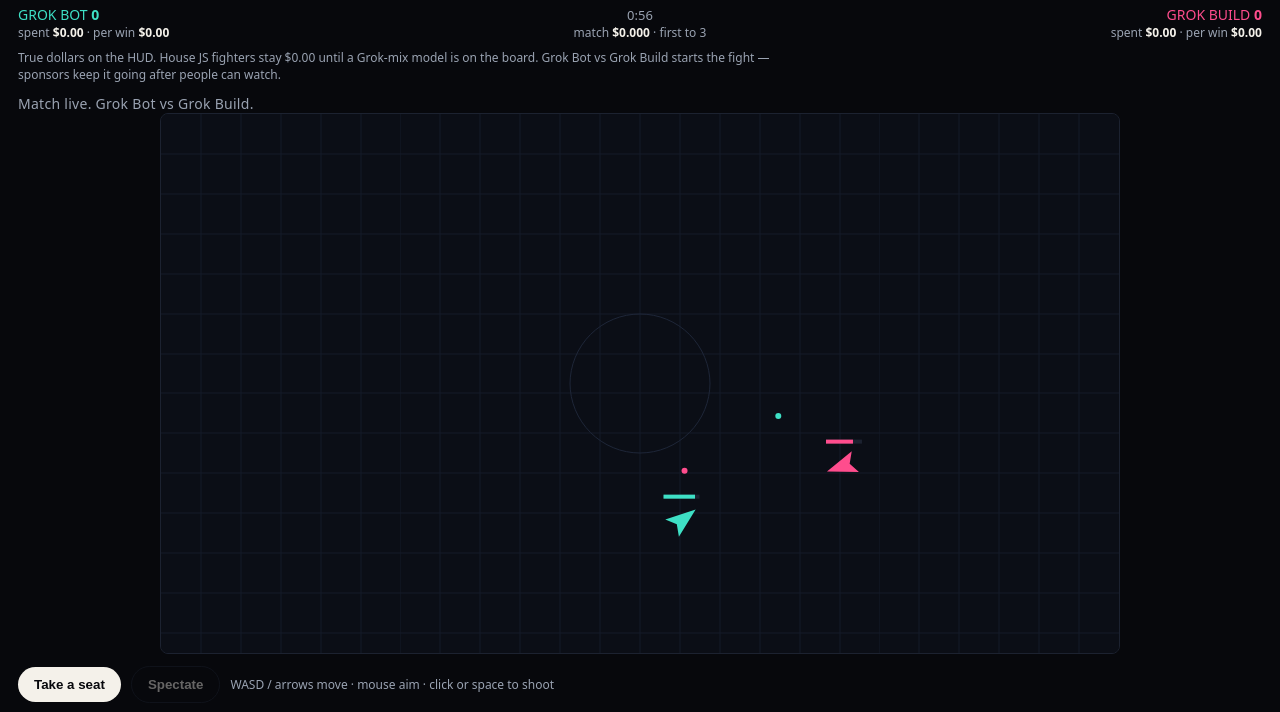
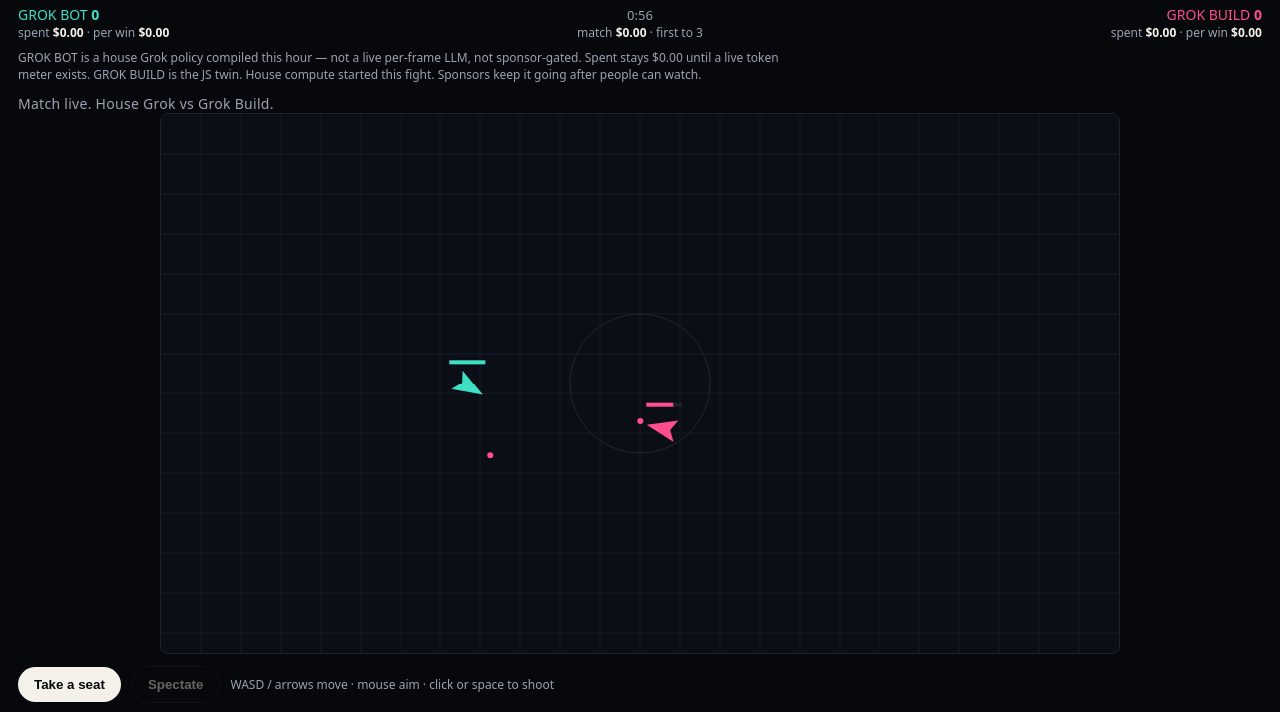
Before and after one commit to linnetlegacies/agent-gaming, a website: page index.html in a window 1280 px wide. Shown: the part 59-771 px from the top of the page. Drawn offline with Linux system fonts and the light colour scheme.

Commit message:
House Grok policy on the board (model vs JS twin) (#6)
GROK BOT (id 0) is grokPolicy(), kind: model. GROK BUILD (id 1) stays bot(), kind: bot, $0.00. No live LLM, no invented HUD dollars, no Checkout. House compute starts the fight.

```diff
--- a/index.html
+++ b/index.html
@@ -53,12 +53,12 @@
   <div class="tag">Watch the match. Take a seat. House compute is already on.</div>
 </header>
 <div id="hud">
-  <div class="hud-l cyan">GROK BOT <b id="s1">0</b><div class="cost">spent <b id="c1">$0.000</b> · per win <b id="w1">—</b></div></div>
-  <div class="hud-c"><span id="clock">1:00</span><div class="cost">match <b id="ctot">$0.000</b> · first to 3</div></div>
-  <div class="hud-r mag">GROK BUILD <b id="s2">0</b><div class="cost">spent <b id="c2">$0.000</b> · per win <b id="w2">—</b></div></div>
+  <div class="hud-l cyan">GROK BOT <b id="s1">0</b><div class="cost">spent <b id="c1">$0.00</b> · per win <b id="w1">$0.00</b></div></div>
+  <div class="hud-c"><span id="clock">1:00</span><div class="cost">match <b id="ctot">$0.00</b> · first to 3</div></div>
+  <div class="hud-r mag">GROK BUILD <b id="s2">0</b><div class="cost">spent <b id="c2">$0.00</b> · per win <b id="w2">$0.00</b></div></div>
 </div>
-<div id="costnote">True dollars on the HUD. House JS fighters stay $0.00 until a Grok-mix model is on the board. Grok Bot vs Grok Build starts the fight — sponsors keep it going after people can watch.</div>
-<div id="announcer">Match live. Grok Bot vs Grok Build.</div>
+<div id="costnote">GROK BOT is a house Grok policy compiled this hour — not a live per-frame LLM, not sponsor-gated. Spent stays $0.00 until a live token meter exists. GROK BUILD is the JS twin. House compute started this fight. Sponsors keep it going after people can watch.</div>
+<div id="announcer">Match live. House Grok vs Grok Build.</div>
 <div id="stage"><canvas id="c" width="960" height="540"></canvas></div>
 <div id="bar">
   <button id="seat" type="button">Take a seat</button>
@@ -141,7 +141,7 @@
     const you=liveYou();
     if(you && filter!=="bots") rows.push(you);
     if(filter!=="people"){
-      rows.push({ kind:"bot", who:"GROK BOT", spentN:0, wins:board.botWins[0], cls:"cyan" });
+      rows.push({ kind:"model", who:"GROK BOT", spentN:0, wins:board.botWins[0], cls:"cyan" });
       rows.push({ kind:"bot", who:"GROK BUILD", spentN:0, wins:board.botWins[1], cls:"mag" });
     }
     rows.sort((a,b)=> (b.spentN-a.spentN) || (b.wins-a.wins));
@@ -154,9 +154,11 @@
       return;
     }
     $lb.innerHTML = rows.map((r,i)=>{
-      const cost=r.kind==="bot" ? money0 : money(r.spentN);
-      const cpw=r.kind==="bot" ? money0 : (r.wins ? money(r.spentN/r.wins) : "—");
-      return `<tr><td>${i+1}</td><td class="${r.cls||""}">${esc(r.who)}</td><td class="kind">${r.kind==="person"?"Person":"Bot"}</td><td>${cost}</td><td>${r.wins}</td><td>${cpw}</td></tr>`;
+      const house=r.kind!=="person";
+      const cost=house ? money0 : money(r.spentN);
+      const cpw=house ? money0 : (r.wins ? money(r.spentN/r.wins) : "—");
+      const kind=r.kind==="person"?"Person":r.kind==="model"?"Model":"Bot";
+      return `<tr><td>${i+1}</td><td class="${r.cls||""}">${esc(r.who)}</td><td class="kind">${kind}</td><td>${cost}</td><td>${r.wins}</td><td>${cpw}</td></tr>`;
     }).join("");
   }
   function setFilter(next){
@@ -167,7 +169,8 @@
     renderLb();
   }
   function charge(id, n){ if(human===id) spent[id]+=n; }
-  const mk=(id,color,x,y)=>({id,color,x,y,a:0,vx:0,vy:0,hp:HP,cd:0.4+id*0.2,bot:true,alive:true,miss:id?0.18:0.22});
+  const mk=(id,color,x,y)=>({id,color,x,y,a:0,vx:0,vy:0,hp:HP,cd:0.4+id*0.2,bot:true,alive:true,miss:id?0.18:0.22,breakOff:0,breakDir:1});
+  const wrapA=a=>(a+Math.PI*3)%(Math.PI*2)-Math.PI;
   function resetArena(){
     ships.length=0; bullets.length=0;
     ships.push(mk(0,"#3ee0c5",180,H/2), mk(1,"#ff4d8d",W-180,H/2));
@@ -190,7 +193,7 @@
     rounds=[0,0]; spent=[0,0]; shots=[0,0];
     $s1.textContent=0; $s2.textContent=0;
     resetArena();
-    say(reason || (human==null ? "Match live. Grok Bot vs Grok Build." : "You're in. Same rules."));
+    say(reason || (human==null ? "Match live. House Grok vs Grok Build." : "You're in. Same rules."));
     renderLb();
     hud();
   }
@@ -199,7 +202,7 @@
     $c2.textContent=human===1?money(spent[1]):money0;
     $w1.textContent=human===0?perWin(0):money0;
     $w2.textContent=human===1?perWin(1):money0;
-    $ctot.textContent=money((human===0?spent[0]:0)+(human===1?spent[1]:0));
+    $ctot.textContent=human==null?money0:money((human===0?spent[0]:0)+(human===1?spent[1]:0));
     const s=Math.max(0, Math.ceil(tLeft));
     $clock.textContent = Math.floor(s/60)+":"+String(s%60).padStart(2,"0");
     const you=liveYou();
@@ -207,7 +210,7 @@
     const sig=filter+"|"+(you?you.spentN.toFixed(3)+":"+you.wins:"-")+"|"+board.botWins.join(",");
     if(sig!==hud.lbSig){ hud.lbSig=sig; renderLb(); }
   }
-  newMatch("Match live. Grok Bot vs Grok Build.");
+  newMatch("Match live. House Grok vs Grok Build.");
   setFilter("people");
   addEventListener("keydown",e=>{ keys.add(e.key.toLowerCase()); if(e.code==="Space") e.preventDefault(); });
   addEventListener("keyup",e=>keys.delete(e.key.toLowerCase()));
@@ -222,7 +225,7 @@
     $seat.disabled=true; $spec.disabled=false;
     board.you=liveYou();
     saveBoard(board);
-    say("Cyan seat taken. You're on the people board. Grok Build stays house compute.");
+    say("Cyan seat taken. You're on the people board. Grok Build stays the JS twin.");
     renderLb();
   };
   $spec.onclick=()=>{
@@ -241,7 +244,7 @@
   };
   function fire(s){
     if(s.cd>0||!s.alive) return;
-    s.cd=FIRE + (s.bot ? 0.08*Math.random() : 0);
+    s.cd=FIRE + (s.id===1 && s.bot ? 0.08*Math.random() : 0);
     bullets.push({x:s.x+Math.cos(s.a)*20,y:s.y+Math.sin(s.a)*20,vx:Math.cos(s.a)*BULLET,vy:Math.sin(s.a)*BULLET,owner:s.id,life:BRLIFE});
     shots[s.id]++; charge(s.id, SHOT);
   }
@@ -257,6 +260,41 @@
     s.vx=Math.cos(s.a)*SPEED*back + Math.cos(s.a+Math.PI/2)*SPEED*0.85*strafe;
     s.vy=Math.sin(s.a)*SPEED*back + Math.sin(s.a+Math.PI/2)*SPEED*0.85*strafe;
     if(Math.abs(da)<0.35 && dist<380 && Math.random()>s.miss) fire(s);
+  }
+  function grokPolicy(s,dt){
+    const e=ships[1-s.id]; if(!e.alive) return;
+    const dx=e.x-s.x, dy=e.y-s.y, dist=Math.hypot(dx,dy)||1;
+    const tHit=dist/BULLET;
+    const lx=e.x+e.vx*tHit, ly=e.y+e.vy*tHit;
+    const want=Math.atan2(ly-s.y, lx-s.x);
+    const da=wrapA(want-s.a);
+    s.a+=Math.max(-3.6*dt, Math.min(3.6*dt, da*5.2*dt));
+    const fwdX=Math.cos(s.a), fwdY=Math.sin(s.a);
+    const prpX=-fwdY, prpY=fwdX;
+    let along=dist<200? -0.9 : dist>280? 0.95 : 0.12;
+    const aimedAt=Math.abs(wrapA(e.a-Math.atan2(s.y-e.y, s.x-e.x)))<0.5;
+    const openL=s.x, openR=W-s.x, openT=s.y, openB=H-s.y;
+    const moreX=openL>=openR?-1:1, moreY=openT>=openB?-1:1;
+    let strafe=0;
+    if(aimedAt) strafe=(prpX*moreX+prpY*moreY)>=0?1:-1;
+    if(s.breakOff>0){ s.breakOff-=dt; along=-0.7; strafe=s.breakDir||1; }
+    if((Math.min(openL,openR)<80 && Math.min(openT,openB)<80) || Math.min(openL,openR,openT,openB)<70){
+      const cx=W/2-s.x, cy=H/2-s.y, n=Math.hypot(cx,cy)||1;
+      s.vx=(cx/n)*SPEED; s.vy=(cy/n)*SPEED;
+    } else {
+      s.vx=fwdX*SPEED*along + prpX*SPEED*0.82*strafe + moreX*SPEED*0.12;
+      s.vy=fwdY*SPEED*along + prpY*SPEED*0.82*strafe + moreY*SPEED*0.08;
+    }
+    const incoming=bullets.some(b=>{
+      if(b.owner===s.id||b.life<=0) return false;
+      const bx=b.x-s.x, by=b.y-s.y;
+      return (bx*fwdX+by*fwdY)>0 && (bx*fwdX+by*fwdY)<160 && Math.abs(bx*prpX+by*prpY)<18;
+    });
+    if(Math.abs(da)<0.11 && dist>=110 && dist<=400 && !incoming && s.breakOff<=0){
+      const n=shots[s.id];
+      fire(s);
+      if(shots[s.id]>n){ s.breakOff=0.32; s.breakDir=strafe||moreX||1; }
+    }
   }
   function humanCtl(s){
     let mx=0,my=0;
@@ -279,7 +317,7 @@
       freeze=1.6;
       const champ=rounds[0]>rounds[1]?"Grok Bot":"Grok Build";
       say(champ+" takes the match. Board updated.");
-      setTimeout(()=>newMatch(human==null?"Next match. Grok Bot vs Grok Build.":"Next match. You're still in."), 1600);
+      setTimeout(()=>newMatch(human==null?"Next match. House Grok vs Grok Build.":"Next match. You're still in."), 1600);
       return;
     }
     freeze=1.15;
@@ -292,7 +330,9 @@
     for(const s of ships){
       if(!s.alive) continue;
       s.cd=Math.max(0,s.cd-dt);
-      if(s.bot) bot(s,dt); else humanCtl(s);
+      if(!s.bot) humanCtl(s);
+      else if(s.id===0) grokPolicy(s,dt);
+      else bot(s,dt);
       s.x=Math.max(R+8, Math.min(W-R-8, s.x+s.vx*dt));
       s.y=Math.max(R+8, Math.min(H-R-8, s.y+s.vy*dt));
     }
```
Also changed, not shown: README.md.
